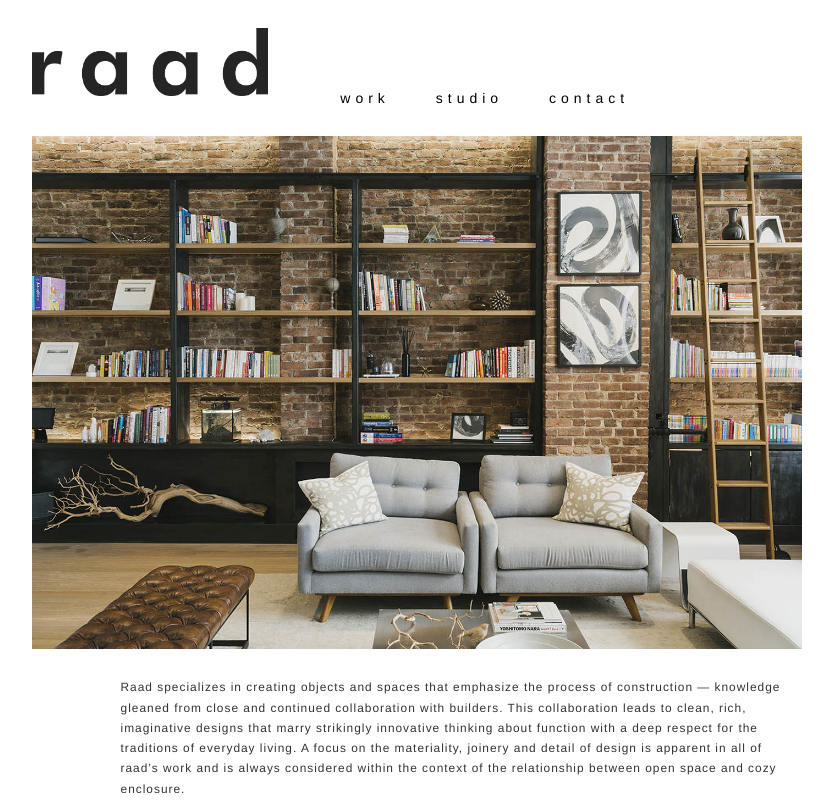
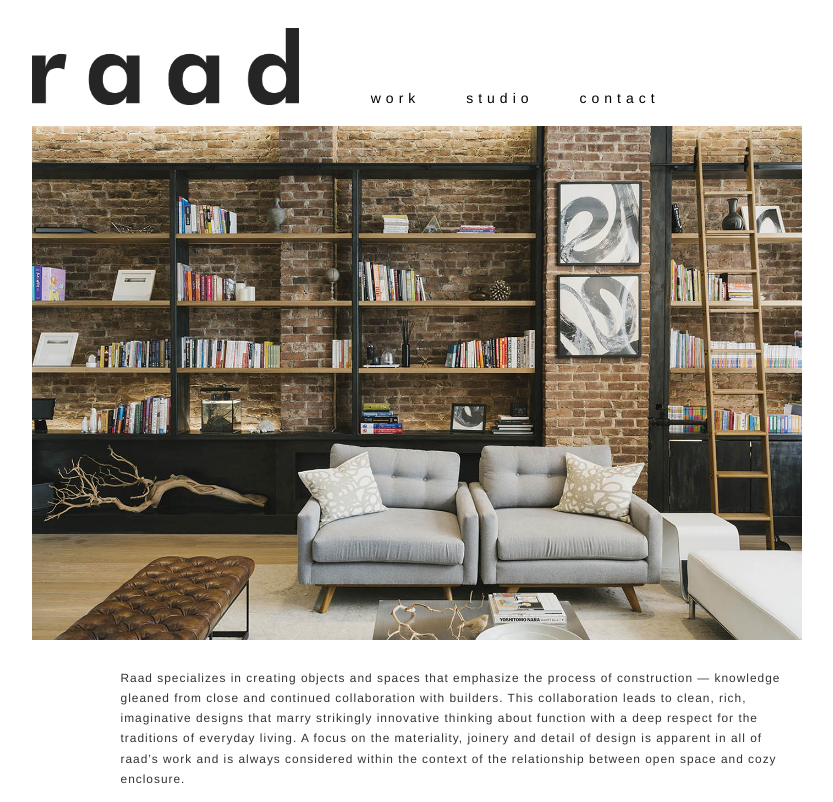
Before and after one commit to wangyangwang/raadfordemo, a plain HTML site: page index.html in a window 1280 px wide. Shown: the top 802 px of the page, without its empty margins (90-923 px from the left). Drawn offline with nearby package versions, Linux system fonts and the light colour scheme.

Commit message:
added background color white to header

```diff
--- a/custom.css
+++ b/custom.css
@@ -47,14 +47,17 @@ p.introtext {
 }
 
 section.header {
-	margin: 2em 0 2em 0;
-/*	position: fixed;*/
+	padding: 2em 0 0.5em 0;
+/*	margin: 0 0 2em 0;*/
+	position: fixed;
 	z-index: 10000;
+	background: #fff;
 }
 
 section.slideshow {
+
 	/*	max-height: 70vh;*/
-/*	margin-top: 7em;*/
+	margin-top: 9em;
 	margin-bottom: 2em;
 	/*	position: relative;*/
 }
```
